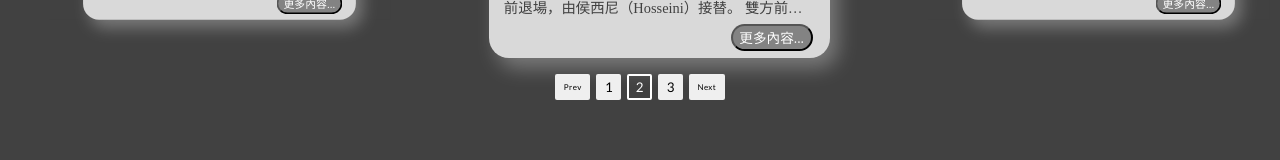
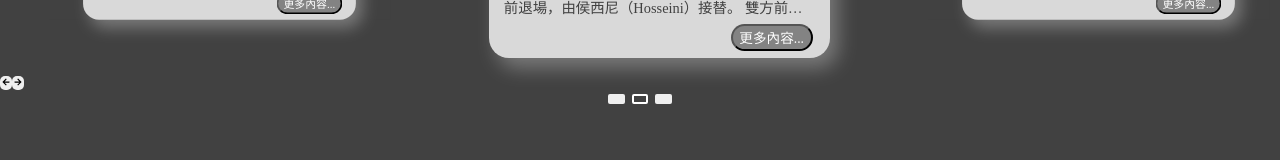
Before and after one commit to CitizenMedia-TW/citizen-media, a React (Create React App) app: page / in a window 1280 px wide. Shown: the part 486-646 px from the top of the page. Built offline with nearby package versions, Linux system fonts and the light colour scheme; the HTML template or start-up script is replaced by a standard one.

Commit message:
feat: turn indicator buttons to dot and arrow
- Modified: seperate arrow buttons and dot buttons to different div

- To Fix: dot buttons' css
- To Fix: arrow buttons' css

impact: low [Carousel.css]

```diff
--- a/src/Components/Pages/HomePage/Carousel/Carousel.js
+++ b/src/Components/Pages/HomePage/Carousel/Carousel.js
@@ -1,4 +1,5 @@
 import React, {useState, useEffect} from "react";
+import {FaArrowLeft, FaArrowRight} from "react-icons/fa"
 
 import NewsBlock from "./NewsBlock.js";
 import "./Carousel.css";
@@ -84,13 +85,19 @@ const Carousel = ({dataset}) => {
           </div>
         </div>
       </div>
-      <div className="indicators">
+      <div className="page_buttons">
         <button className="page_button" onClick={() => {
           updateIndex(activeIndex - 1);
         }}>
-          Prev
+          <FaArrowLeft />
         </button>
-
+        <button className="page_button" onClick={() => {
+          updateIndex(activeIndex + 1);
+        }}>
+          <FaArrowRight />
+        </button>
+      </div>
+      <div className="indicators">
         {
           dataset.map((data, index) => {
             return (
@@ -100,17 +107,10 @@ const Carousel = ({dataset}) => {
                   updateIndex(index);
                 }}
               >
-                {index + 1}
               </button>
             );
           })
         }
-
-        <button className="page_button" onClick={() => {
-          updateIndex(activeIndex + 1);
-        }}>
-          Next
-        </button>
       </div>
     </div>
   );
```
